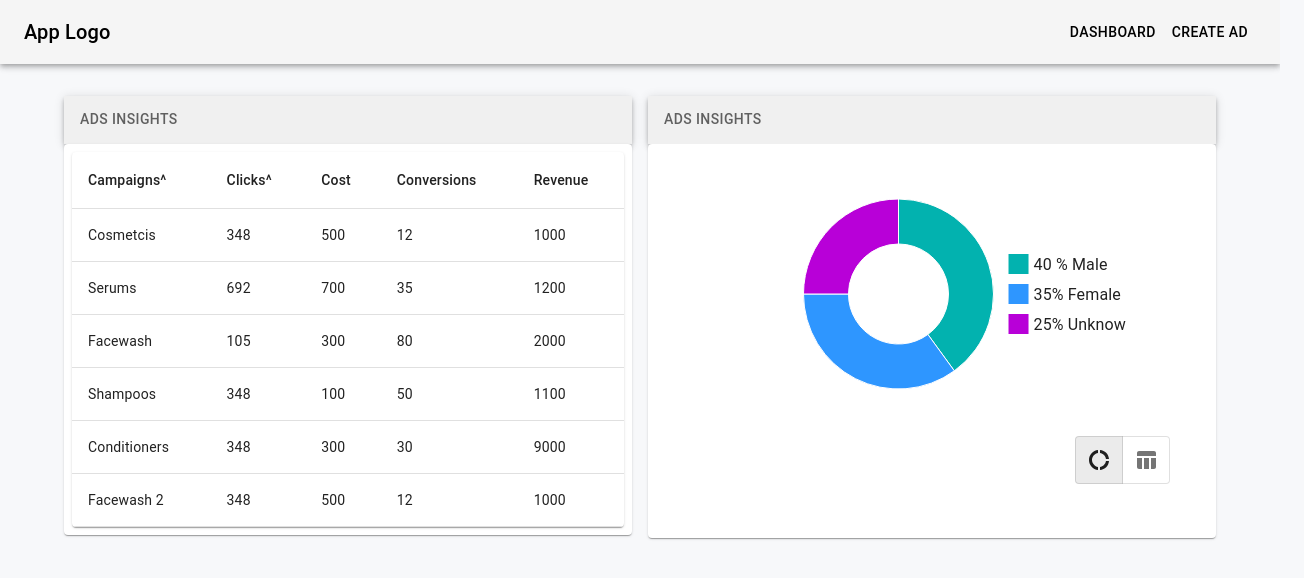
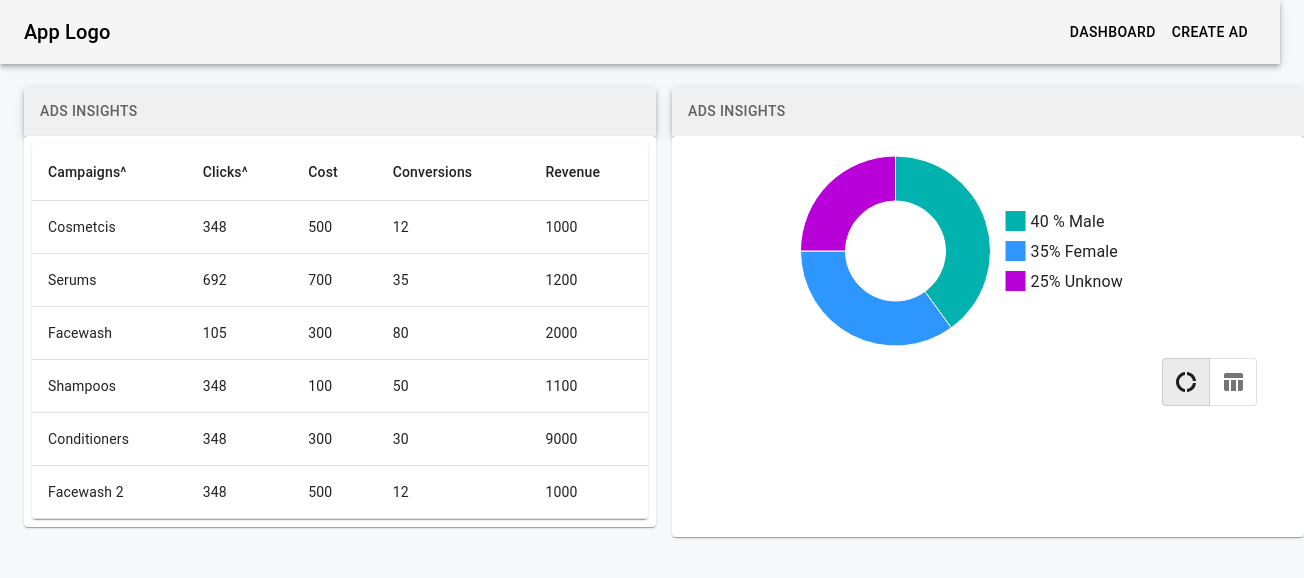
Before and after one commit to coderApurva09/reactjsuitest, a React (Create React App) app: page /Dashboard in a window 1280 px wide. Shown: the top 578 px of the page, 1304 px wide, since content can reach past the window. Built offline with nearby package versions, Linux system fonts and the light colour scheme.

Commit message:
values added to text from and media form setformControl to each input fr values on submit we can consolelog the formdate

```diff
--- a/src/components/Dashboard.js
+++ b/src/components/Dashboard.js
@@ -6,7 +6,7 @@ import Paper from '@mui/material/Paper';
 import { AppBar, Tabs, Tab } from '@mui/material';
 
 
-import { Container,Grid} from '@mui/material';
+import { Grid} from '@mui/material';
 
 const Dashboard = () => {
     const Item = styled(Paper)(({ theme }) => ({
@@ -17,12 +17,8 @@ const Dashboard = () => {
         color: theme.palette.text.secondary,
       }));
   return (
-    <div style={{margin:"0.5em"}}>
 
-
-      <Container style={{margin:"2em", display:'flex', flexWrap:'wrap', justifyContent:'center', alignItems:'center'}}>
-
-      <Grid container spacing={2}>
+      <Grid container spacing={2} margin={'0.5em'}>
       <Grid item xs={6}>
       <AppBar position="static" style={{backgroundColor:'#f0f0f0'}}>
       <Tabs  >
@@ -49,8 +45,7 @@ const Dashboard = () => {
 </Item>
   </Grid>
       </Grid>
-      </Container>
-    </div>
+
   );
 };
 
--- a/src/components/MediaForm.js
+++ b/src/components/MediaForm.js
@@ -23,6 +23,9 @@ const MediaForm = () => {
     heading02: '',
     description01: '',
     businessName: '',
+    landscapeImage:'',
+    portraiteImage:'',
+    SquareImage:'',
     buttonLabel: '',
     websiteUrl: '',
   });
@@ -39,7 +42,7 @@ const MediaForm = () => {
   const handleSubmit = (e) => {
     e.preventDefault();
     navigate("/SuccessMsg")
-    //  console.log('Form submitted:', formData);
+     console.log('Form submitted:', formData);
   };
   const navigateToBack=()=>{
     navigate('/Create-ad')
@@ -51,87 +54,108 @@ const MediaForm = () => {
       </Typography>
       <form onSubmit={handleSubmit}>
 
-        <FormControl defaultValue="" >
           <div style={{ display: 'flex', marging: '1em' }}>
 
             <div style={{ margin: '1em' }}>
               <Grid container spacing={2}>
                 <Grid item xs={6}>
+                <FormControl defaultValue={formData.heading01} >
+
                   <Label>Heading 01</Label>
                   <StyledInput name="heading01" value={formData.heading01} onChange={handleChange} placeholder="Add a heading that would make users interested" />
                   <HelperText />
+                  </FormControl>
                 </Grid>
               </Grid>
+              <FormControl defaultValue={formData.heading02} >
+
               <Label>Heading 02 </Label>
               <StyledInput name="heading02" value={formData.heading02} onChange={handleChange} placeholder="Add a heading that would make users interested" />
               <HelperText />
-              {/* <Label>Business Name</Label>
-            <StyledInput name="businessName" value={formData.businessName} onChange={handleChange} placeholder="Add your Business Name" />
-            <HelperText /> */}
+              </FormControl>
+
             </div>
 
             <div style={{ margin: '1em' }}>
               <label > Discription 01</label> <br></br>
+              <FormControl defaultValue={formData.description01} >
+
               <Textarea aria-label="minimum height" name="description01" value={formData.description01} onChange={handleChange} minRows={5} placeholder="Add a primary text to help users understand more about your products, services & offers" />
 
               <HelperText />
 
-
+</FormControl>
             </div>
 
           </div>
           <div>
             <div>
+            <FormControl defaultValue={formData.websiteUrl} >
+
               <Label>Video URL</Label>
               <StyledInput3 type='text' name="websiteUrl" value={formData.websiteUrl} onChange={handleChange} placeholder="Add a  URl of landing page you want to redirect users to"  />
               {/* <StyledInput placeholder="Add a  URl of landing page you want to redirect users to" style={{width:"900px"}} /> */}
               <HelperText />
-
+</FormControl>
             </div>
           </div>
           <div style={{ display: "flex"}}>
 
           <div style={{margin:'1em'}}>
+          <FormControl defaultValue={formData.landscapeImage} >
+
             <Label>LandScape Marketing Image [1.9:1]</Label>
-            <StyledInput2 name="businessName" value={formData.businessName} onChange={handleChange} placeholder="Add a URl of the image you want to use for the ad" />
+            <StyledInput2 name="landscapeImage" value={formData.landscapeImage} onChange={handleChange} placeholder="Add a URl of the image you want to use for the ad" />
             {/* <StyledInput placeholder="Add a  URl of landing page you want to redirect users to" style={{width:"900px"}} /> */}
             <HelperText />
-
+</FormControl>
           </div>
           <div style={{margin:'1em'}}>
+          <FormControl defaultValue={formData.portraiteImage} >
+
             <Label>Portrait Marketing Image [4:5]</Label>
-            <StyledInput2 name="businessName" value={formData.businessName} onChange={handleChange} placeholder="Add a URl of the image you want to use for the ad" />
+            <StyledInput2 name="portraiteImage" value={formData.portraiteImage} onChange={handleChange} placeholder="Add a URl of the image you want to use for the ad" />
             {/* <StyledInput placeholder="Add a  URl of landing page you want to redirect users to" style={{width:"900px"}} /> */}
             <HelperText />
-
+</FormControl>
           </div>
           <div style={{margin:'1em'}}>
-            <Label>LandScape Marketing Image [1.9:1]</Label>
-            <StyledInput2 name="businessName" value={formData.businessName} onChange={handleChange} placeholder="Add a URl of the image you want to use for the ad" />
+          <FormControl defaultValue={formData.SquareImage} >
+
+            <Label>Square Marketing Image [1:1]</Label>
+            <StyledInput2 name="businessName" value={formData.SquareImage} onChange={handleChange} placeholder="Add a URl of the image you want to use for the ad" />
             {/* <StyledInput placeholder="Add a  URl of landing page you want to redirect users to" style={{width:"900px"}} /> */}
             <HelperText />
-
+</FormControl>
           </div>
           </div>
           <div style={{ display: "flex" }}>
             <div style={{margin:'1em'}}>
+            <FormControl defaultValue={formData.SquareImage} >
+
               <Label>Business Name</Label>
               <StyledInput name="businessName" value={formData.businessName} onChange={handleChange} placeholder="Add your Business Name" />
               <HelperText />
+              </FormControl>
             </div>
             <div style={{margin:'1em'}}>
+            <FormControl defaultValue={formData.buttonLabel} >
+
               <Label>Button Label</Label>
               <StyledInput name="buttonLabel" value={formData.buttonLabel} onChange={handleChange} placeholder="Select a label that best suits your ad" />
               <HelperText />
+              </FormControl>
             </div>
           </div>
 
           <div>
+          <FormControl defaultValue={formData.websiteUrl} >
+
             <Label>Website URL</Label>
             <StyledInput3 type='text' name="websiteUrl" value={formData.websiteUrl} onChange={handleChange} placeholder="Add a  URl of landing page you want to redirect users to"  />
             {/* <StyledInput placeholder="Add a  URl of landing page you want to redirect users to" style={{width:"900px"}} /> */}
             <HelperText />
-
+</FormControl>
           </div>
           <div style={{ margin: '0.5em', padding: '0.3em', display: 'flex', justifyContent: 'flex-end' }}>
             <Stack spacing={2} direction="row">
@@ -142,7 +166,6 @@ const MediaForm = () => {
             </Stack>
 
           </div>
-        </FormControl>
       </form>
     </Container>
   );
--- a/src/components/PieChartAndTable.js
+++ b/src/components/PieChartAndTable.js
@@ -18,7 +18,7 @@ const size = {
 
 export default function PieChartAndTable() {
   return (
-    <Container style={{margin:'3em'}}>
+    <Container style={{margin:'0.5em'}}>
     <PieChart series={[{ data, innerRadius: 50 }]} {...size}>
       {/* <PieCenterLabel>Center label</PieCenterLabel> */}
     </PieChart>
--- a/src/components/TextForm.js
+++ b/src/components/TextForm.js
@@ -15,7 +15,7 @@ import Stack from '@mui/material/Stack';
  import { useState } from 'react';
 
 
-const TextForm = () => {
+const TextForm = ({props}) => {
  const navigate = useNavigate();
 
  const [formData, setFormData] = useState({
@@ -39,7 +39,7 @@ const handleChange = (e) => {
  const handleSubmit = (e) => {
        e.preventDefault();
        navigate("/SuccessMsg")
-      //  console.log('Form submitted:', formData);
+        console.log('Form submitted:', formData);
      };
      const navigateToBack=()=>{
       navigate('/Create-ad')
@@ -52,40 +52,59 @@ const handleChange = (e) => {
        </Typography>
        <form onSubmit={handleSubmit}>
 
-      <FormControl defaultValue="" >
         <div style={{ display: 'flex', marging: '1em' }}>
 
           <div style={{ margin: '1em' }}>
             <Grid container spacing={2}>
               <Grid item xs={6}>
+              <FormControl defaultValue={formData.heading01} >
+
                 <Label>Heading 01</Label>
                 <StyledInput name="heading01" value={formData.heading01} onChange={handleChange} placeholder="Add a heading that would make users interested" />
                 <HelperText />
+                </FormControl>
+
               </Grid>
             </Grid>
+            <FormControl defaultValue={formData.heading02} >
+
             <Label>Heading 02 </Label>
             <StyledInput name="heading02" value={formData.heading02} onChange={handleChange} placeholder="Add a heading that would make users interested" />
             <HelperText />
+            </FormControl>
+            <FormControl defaultValue={formData.businessName} >
+
             <Label>Business Name</Label>
             <StyledInput name="businessName" value={formData.businessName} onChange={handleChange} placeholder="Add your Business Name" />
             <HelperText />
+            </FormControl>
+
           </div>
           <div style={{ margin: '1em' }}>
+          <FormControl defaultValue={formData.description01} >
+
             <label > Discription 01</label> <br></br>
             <Textarea aria-label="minimum height" name="description01" value={formData.description01} onChange={handleChange} minRows={5} placeholder="Add a primary text to help users understand more about your products, services & offers" />
 
             <HelperText />
+            </FormControl>
+            <FormControl defaultValue={formData.buttonLabel} >
+
             <Label>Button Label</Label>
             <StyledInput name="buttonLabel" value={formData.buttonLabel} onChange={handleChange} placeholder="Select a label that best suits your ad" />
             <HelperText />
+            </FormControl>
 
           </div>
         </div>
         <div>
+        <FormControl defaultValue={formData.websiteUrl} >
+
         <Label>Website URL</Label>
         <StyledInput3 type='text' name="websiteUrl" value={formData.websiteUrl} onChange={handleChange} placeholder="Add a  URl of landing page you want to redirect users to"  />
             {/* <StyledInput placeholder="Add a  URl of landing page you want to redirect users to" style={{width:"900px"}} /> */}
             <HelperText />
+            </FormControl>
 
         </div>
         <div style={{margin:'0.5em', padding:'0.3em', display:'flex',justifyContent:'flex-end'}}>
@@ -97,7 +116,6 @@ const handleChange = (e) => {
         </Stack>
 
         </div>
-      </FormControl>
       </form>
     </Container>
   );
--- a/src/components/ToggleButtonTableChart.js
+++ b/src/components/ToggleButtonTableChart.js
@@ -18,10 +18,10 @@ const ToggleButtonTableChart = () => {
 
   return (
 
-    <Container maxWidth="sm" style={{width:"100%", height:"24em", }}>
+    <Container maxWidth="sm" style={{width:"100%", height:"27em", }}>
       {selectedValue === 'Piechart' && <PieChartAndTable />}
       {selectedValue === 'Table' && <TableToggle />}
-      <div style={{ display:'flex', justifyContent:"flex-end",margin:'1em', }}>
+      <div style={{ display:'flex', justifyContent:"flex-end",margin:'0.5em', }}>
       <ToggleButtonGroup
         value={selectedValue}
         exclusive
```
